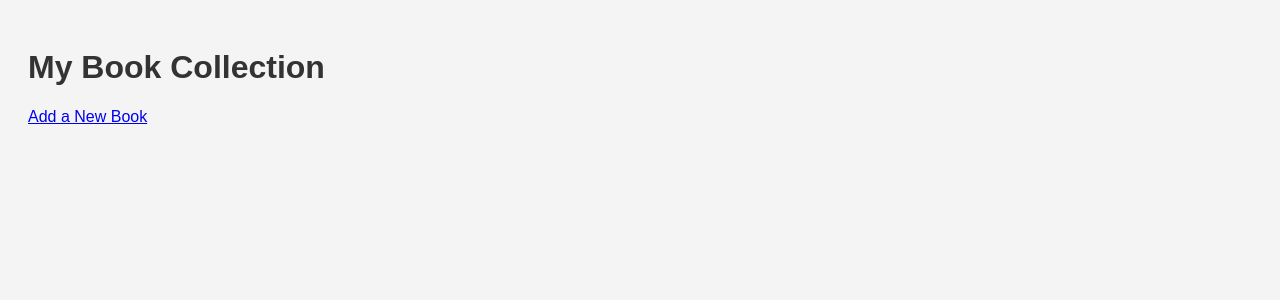
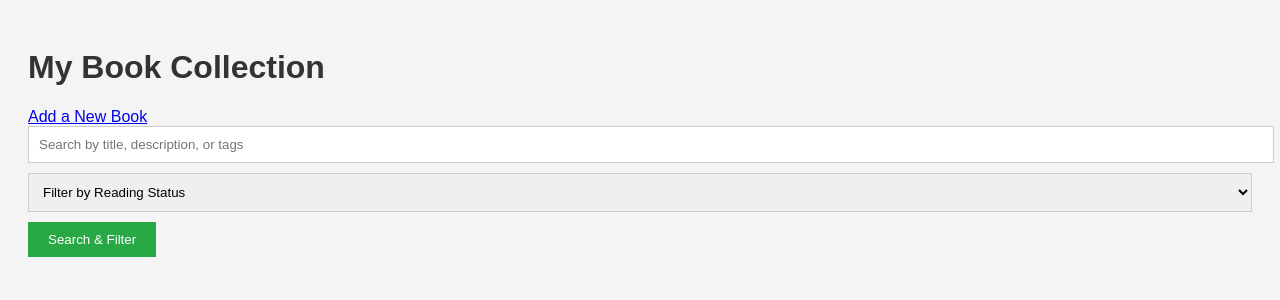
Before and after one commit to MigelusMaximus/my-books-database, a Flask app: page / in a window 1280 px wide. Shown: the top 300 px of the page. Run offline with Flask 3, Linux system fonts and the light colour scheme; data that the repository does not hold is empty.

Commit message:
Added filtering and searching

```diff
--- a/app.py
+++ b/app.py
@@ -29,8 +29,30 @@ with app.app_context():
 
 @app.route('/')
 def home():
-    books = Book.query.all()  # Fetch all books from the database
-    return render_template('index.html', books=books)
+
+    # Get the search query and filters from request.args
+    search_query = request.args.get('q', '')
+    status_filter = request.args.get('status', '')
+
+
+    # Base query to get all books
+    query = Book.query
+
+    # Apply search filter if a query exists
+    if search_query:
+        query = query.filter(Book.title.contains(search_query) |
+                             Book.description.contains(search_query) |
+                             Book.tags.contains(search_query))
+
+    # Apply reading status filter if selected
+    if status_filter:
+        query = query.filter_by(status=status_filter)
+
+
+
+    books = query.all()  # Fetch the filtered books
+    return render_template('index.html', books=books, search_query=search_query, status_filter=status_filter)
+
 
 @app.route('/add', methods=['GET', 'POST'])
 def add_book():
--- a/templates/index.html
+++ b/templates/index.html
@@ -6,13 +6,25 @@
     <meta name="viewport" content="width=device-width, initial-scale=1.0">
     <title>My Book Collection</title>
     <link rel="stylesheet" href="{{ url_for('static', filename='style.css') }}">
-
 </head>
 
 <body>
     <h1>My Book Collection</h1>
 
     <a href="{{ url_for('add_book') }}">Add a New Book</a>
+
+    <!-- Search and Filter Form -->
+    <form method="GET" action="{{ url_for('home') }}">
+        <input type="text" name="q" placeholder="Search by title, description, or tags" value="{{ search_query }}" />
+
+        <select name="status">
+            <option value="">Filter by Reading Status</option>
+            <option value="to read" {% if status_filter=='to read' %}selected{% endif %}>To Read</option>
+            <option value="reading" {% if status_filter=='reading' %}selected{% endif %}>Reading Right Now</option>
+            <option value="read" {% if status_filter=='read' %}selected{% endif %}>Already Read</option>
+        </select>
+        <button type="submit">Search & Filter</button>
+    </form>
 
     <ul>
         {% for book in books %}
@@ -24,7 +36,6 @@
             <p><strong>Status:</strong> {{ book.status }}</p>
             <p><strong>Progress:</strong> {{ book.pages_read }} / {{ book.pages }} pages</p>
 
-            <!-- Progress Bar -->
             {% if book.pages > 0 %}
             {% set percentage = (book.pages_read / book.pages) * 100 %}
             <div class="progress">
@@ -40,8 +51,8 @@
         </li>
         {% endfor %}
     </ul>
+
     <script src="{{ url_for('static', filename='script.js') }}"></script>
-
 </body>
 
 </html>
```
